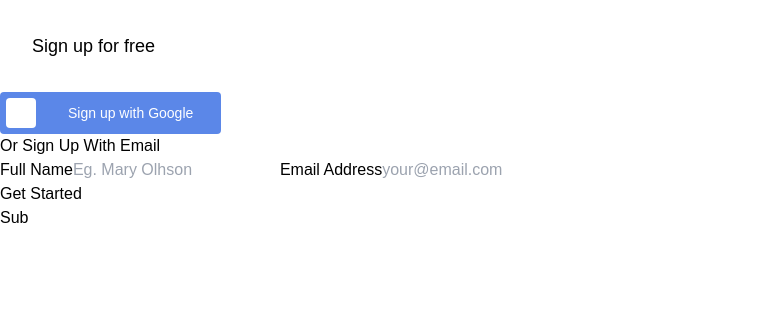
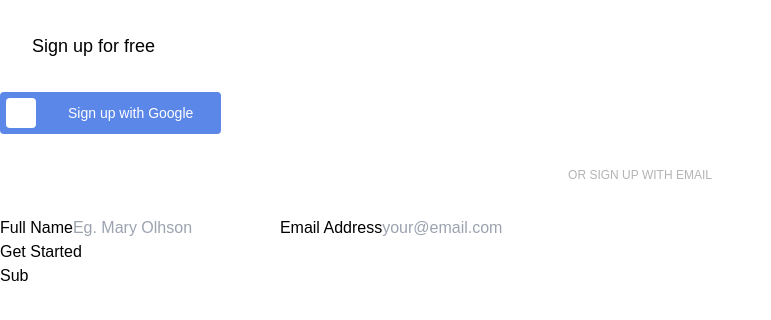
Before and after one commit to eobcre/sign-up-form, a React (Vite) app: page / in a window 1280 px wide. Shown: the top 320 px of the page, without its empty margins (0-771 px from the left). Built offline with nearby package versions, Linux system fonts and the light colour scheme; some icons are missing.

Commit message:
form title styled

```diff
--- a/src/components/Form.tsx
+++ b/src/components/Form.tsx
@@ -2,7 +2,9 @@ const Form: React.FC = () => {
   return (
     <div>
       <form>
-        <p className='form-title'>Or Sign Up With Email</p>
+        <p className='border-line flex justify-center items-center text-[12px] text-[#B4B4B4] uppercase py-8'>
+          Or Sign Up With Email
+        </p>
         <label htmlFor='name'>Full Name</label>
         <input type='text' id='name' placeholder='Eg. Mary Olhson' />
 
```
